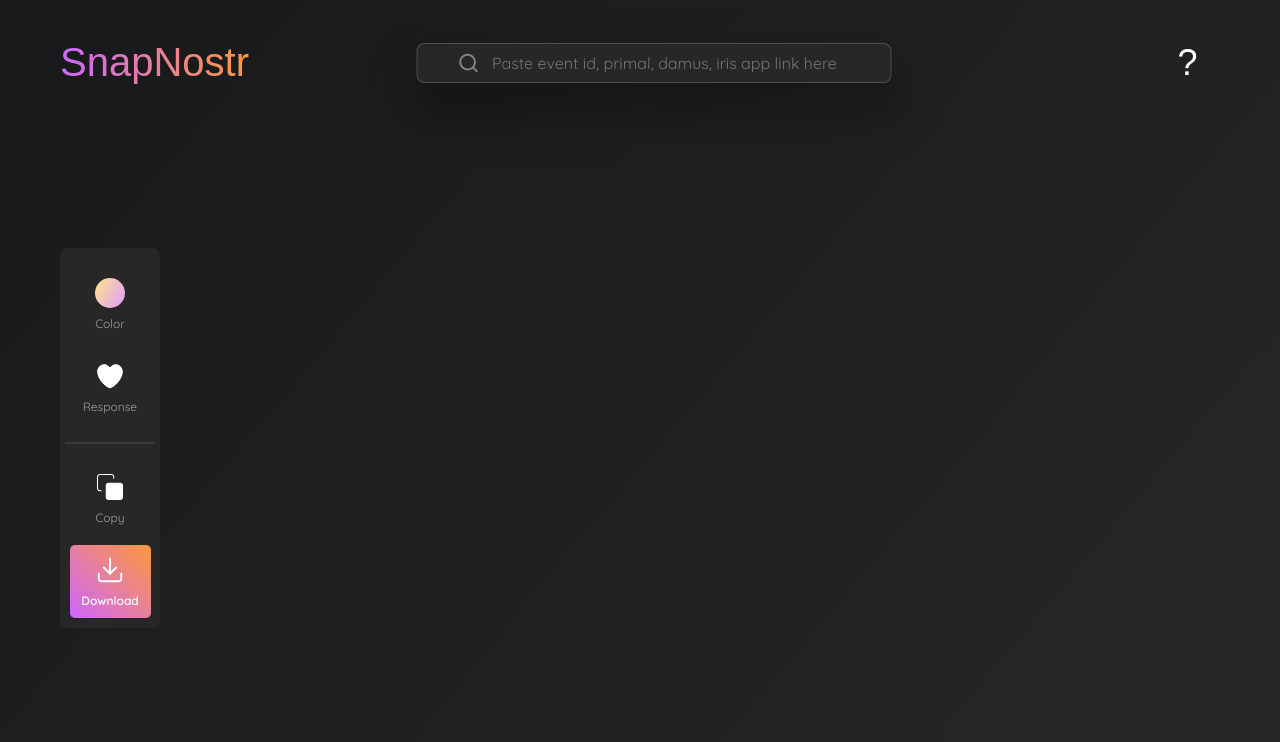
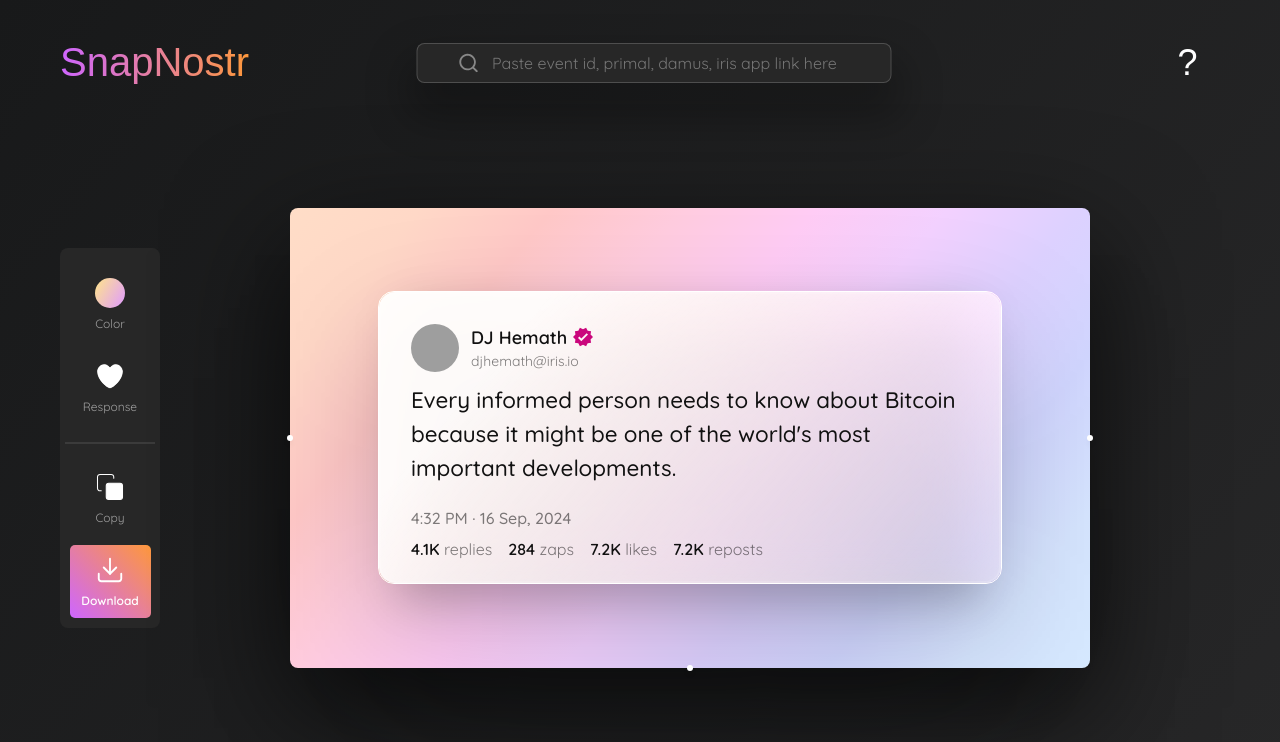
Before and after one commit to Rohinth-Thinker/snap-nostr-copy, a React (Vite) app: page / in a window 1280 px wide. Shown: the top 742 px of the page. Built offline with nearby package versions, Linux system fonts and the light colour scheme; grey boxes are pictures that could not be loaded; a web font is replaced by a local one.

Commit message:
feat: integrate canvas

```diff
--- a/src/pages/Home.page.tsx
+++ b/src/pages/Home.page.tsx
@@ -1,3 +1,4 @@
+import { Canvas } from "../components/Canvas/Canvas";
 import { Header } from "../components/Header/Header";
 import { Toolbar } from "../components/Toolbar/Toolbar";
 import { HomePageContainer, MainSection } from "./HomePage.styled";
@@ -9,6 +10,8 @@
 
         <MainSection>
           <Toolbar/>
+
+          <Canvas />
         </MainSection>
       </HomePageContainer>
     );
```
